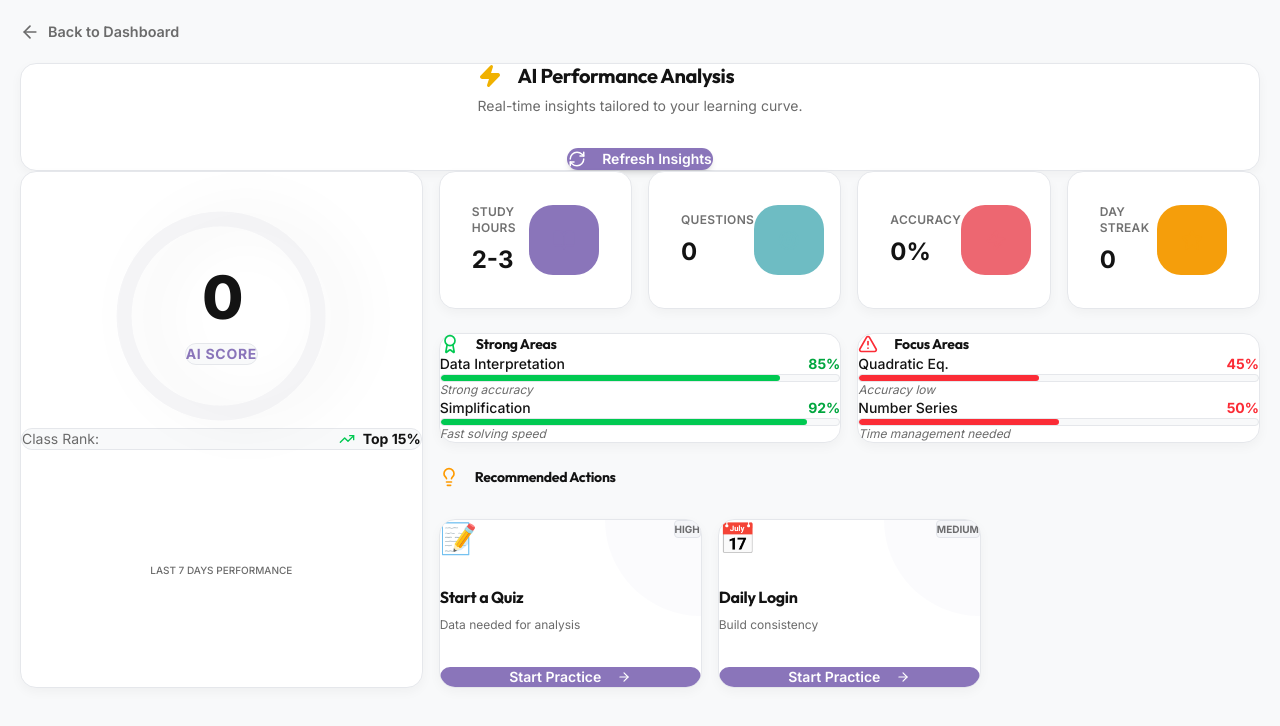
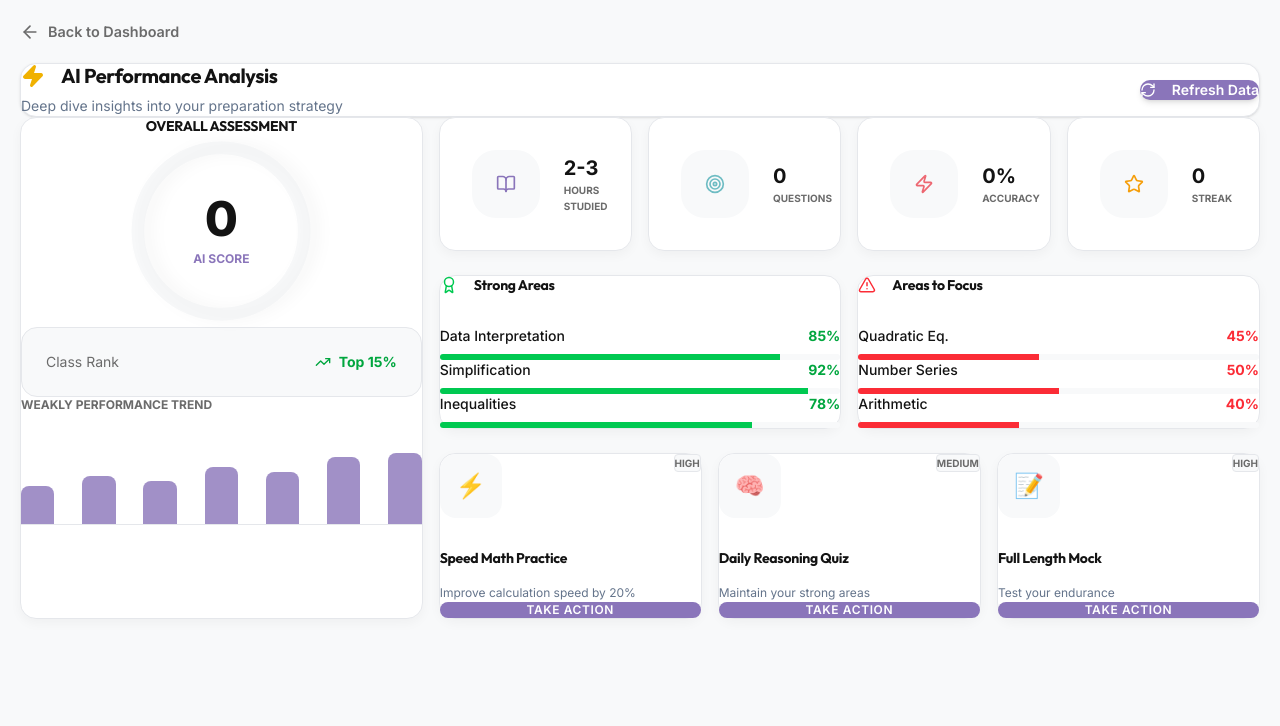
Before and after one commit to ShyamCoder2024/StudywiseBanking_site, a React (Vite) app in the folder frontend/: page /analysis in a window 1280 px wide. Shown: the top 726 px of the page. Built offline with nearby package versions, Linux system fonts and the light colour scheme; no server answers; sample sign-in values are in the browser's storage.

Commit message:
Nuclear Redesign: Dense dashboard layout, Trend Chart, Fixed Cards

```diff
--- a/frontend/src/components/ai/AIAnalysis.jsx
+++ b/frontend/src/components/ai/AIAnalysis.jsx
@@ -2,7 +2,8 @@ import { useState, useEffect } from 'react';
 import { motion } from 'framer-motion';
 import {
     BookOpen, Target, Zap, Star, Lightbulb, RefreshCw,
-    TrendingUp, Award, AlertTriangle, ArrowRight, BarChart2
+    TrendingUp, Award, AlertTriangle, ArrowRight, BarChart2,
+    CheckCircle2, XCircle
 } from 'lucide-react';
 import { useNavigate } from 'react-router-dom';
 import api from '../../services/api';
@@ -13,21 +14,24 @@ const MOCK_AI_INSIGHTS = {
     summary: "Complete more quizzes to generate personalized AI insights.",
     strengths: [
         { topic: "Data Interpretation", score: 85, detail: "Strong accuracy" },
-        { topic: "Simplification", score: 92, detail: "Fast solving speed" }
+        { topic: "Simplification", score: 92, detail: "Fast solving speed" },
+        { topic: "Inequalities", score: 78, detail: "Good concept clarity" }
     ],
     weaknesses: [
         { topic: "Quadratic Eq.", score: 45, detail: "Accuracy low" },
-        { topic: "Number Series", score: 50, detail: "Time management needed" }
+        { topic: "Number Series", score: 50, detail: "Time management needed" },
+        { topic: "Arithmetic", score: 40, detail: "Concept revision needed" }
     ],
     suggestions: [
-        { topic: "Start a Quiz", reason: "Data needed for analysis", icon: "📝", priority: "High" },
-        { topic: "Daily Login", reason: "Build consistency", icon: "📅", priority: "Medium" }
+        { topic: "Speed Math Practice", reason: "Improve calculation speed by 20%", icon: "⚡", priority: "High" },
+        { topic: "Daily Reasoning Quiz", reason: "Maintain your strong areas", icon: "🧠", priority: "Medium" },
+        { topic: "Full Length Mock", reason: "Test your endurance", icon: "📝", priority: "High" }
     ],
-    studyHours: "0",
-    questionsAttempted: 0,
-    accuracy: 0,
-    streakDays: 0,
-    weeklyTrend: [40, 50, 45, 60, 55, 70, 0] // Mock trend data
+    studyHours: "2.5",
+    questionsAttempted: 142,
+    accuracy: 68,
+    streakDays: 5,
+    weeklyTrend: [40, 50, 45, 60, 55, 70, 75]
 };
 
 // Animation Variants
@@ -40,7 +44,7 @@ const containerVariants = {
 };
 
 const itemVariants = {
-    hidden: { opacity: 0, y: 30 },
+    hidden: { opacity: 0, y: 20 },
     visible: {
         opacity: 1,
         y: 0,
@@ -86,16 +90,16 @@ export function AIAnalysis() {
 
     const score = data.accuracy || 0;
     const stats = [
-        { label: "Study Hours", value: data.suggestedStudyHours || "2-3", icon: BookOpen, color: "var(--color-primary)" },
+        { label: "Hours Studied", value: data.suggestedStudyHours || "2-3", icon: BookOpen, color: "var(--color-primary)" },
         { label: "Questions", value: data.totalQuestions || 0, icon: Target, color: "var(--color-success)" },
         { label: "Accuracy", value: `${score}%`, icon: Zap, color: "var(--color-warning)" },
-        { label: "Day Streak", value: data.streakCount || 0, icon: Star, color: "#F59E0B" }
+        { label: "Streak", value: data.streakCount || 0, icon: Star, color: "#F59E0B" }
     ];
 
     const strengths = ai.strengths && ai.strengths.length > 0 ? ai.strengths : MOCK_AI_INSIGHTS.strengths;
     const weaknesses = ai.weaknesses && ai.weaknesses.length > 0 ? ai.weaknesses : MOCK_AI_INSIGHTS.weaknesses;
     const suggestions = ai.suggestions || MOCK_AI_INSIGHTS.suggestions;
-    const weeklyTrend = MOCK_AI_INSIGHTS.weeklyTrend; // Ideally from backend
+    // const weeklyTrend = MOCK_AI_INSIGHTS.weeklyTrend; // For SVG graph
 
     return (
         <motion.div
@@ -104,46 +108,41 @@ export function AIAnalysis() {
             initial="hidden"
             animate="visible"
         >
-            {/* Header Card */}
+            {/* Header */}
             <motion.div
-                className="flex flex-col md:flex-row justify-between items-center p-6 rounded-[var(--radius-lg)] shadow-[var(--shadow-card)] border border-[var(--color-border)]"
-                style={{ backgroundColor: 'var(--color-card)' }}
+                className="flex items-center justify-between p-6 rounded-[var(--radius-lg)] border border-[var(--color-border)] shadow-sm bg-[var(--color-card)]"
                 variants={itemVariants}
             >
-                <div className="mb-4 md:mb-0">
-                    <h2 className="text-xl font-bold flex items-center gap-2" style={{ color: 'var(--color-text)' }}>
+                <div>
+                    <h2 className="text-xl font-bold flex items-center gap-2 text-[var(--color-text)]">
                         <Zap className="fill-current text-yellow-500" /> AI Performance Analysis
                     </h2>
-                    <p className="text-sm mt-1" style={{ color: 'var(--color-text-secondary)' }}>
-                        Real-time insights tailored to your learning curve.
+                    <p className="text-sm text-[var(--color-text-secondary)] mt-1">
+                        Deep dive insights into your preparation strategy
                     </p>
                 </div>
                 <button
                     onClick={handleRefresh}
                     disabled={analyzing}
-                    className="flex items-center gap-2 px-6 py-2.5 rounded-full font-semibold text-sm transition-all transform hover:scale-105 active:scale-95 shadow-md border border-transparent"
-                    style={{ backgroundColor: 'var(--color-primary)', color: 'white' }}
+                    className="flex items-center gap-2 px-6 py-2 rounded-full font-semibold text-sm transition-all hover:scale-105 active:scale-95 text-white shadow-md hover:shadow-lg"
+                    style={{ backgroundColor: 'var(--color-primary)' }}
                 >
-                    <RefreshCw size={18} className={analyzing ? "animate-spin" : ""} />
-                    {analyzing ? "Updating..." : "Refresh Insights"}
+                    <RefreshCw size={16} className={analyzing ? "animate-spin" : ""} />
+                    {analyzing ? "Analyzing..." : "Refresh Data"}
                 </button>
             </motion.div>
 
             <div className="grid grid-cols-1 lg:grid-cols-12 gap-6">
 
-                {/* 1. HERO COLUMN - Score, Rank & Trend */}
-                <motion.div
-                    className="col-span-1 lg:col-span-4 flex flex-col gap-6"
-                    variants={itemVariants}
-                >
-                    {/* Main Score Card */}
-                    <div
-                        className="flex-1 flex flex-col items-center p-8 rounded-[var(--radius-lg)] shadow-[var(--shadow-card)] border border-[var(--color-border)] text-center relative overflow-hidden"
-                        style={{ backgroundColor: 'var(--color-card)' }}
-                    >
-                        <div className="relative w-56 h-56 mb-8 mt-4">
-                            <svg viewBox="0 0 120 120" className="w-full h-full -rotate-90 drop-shadow-2xl">
-                                <circle cx="60" cy="60" r="52" stroke="var(--color-border)" strokeWidth="8" fill="none" opacity="0.4" />
+                {/* LEFT SIDEBAR - PROFILE & SCORE (3 Columns) */}
+                <motion.div className="col-span-1 lg:col-span-4 flex flex-col gap-6" variants={itemVariants}>
+                    <div className="flex-1 p-6 rounded-[var(--radius-lg)] border border-[var(--color-border)] shadow-[var(--shadow-card)] bg-[var(--color-card)] flex flex-col items-center text-center">
+                        <h3 className="text-sm font-bold uppercase tracking-wider text-[var(--color-text-secondary)] mb-6">Overall Assessment</h3>
+
+                        {/* Score Ring */}
+                        <div className="relative w-48 h-48 mb-6">
+                            <svg viewBox="0 0 120 120" className="w-full h-full -rotate-90 drop-shadow-xl">
+                                <circle cx="60" cy="60" r="52" stroke="var(--color-border)" strokeWidth="8" fill="none" opacity="0.3" />
                                 <motion.circle
                                     cx="60" cy="60" r="52"
                                     stroke="var(--color-primary)" strokeWidth="8" fill="none"
@@ -154,100 +153,88 @@ export function AIAnalysis() {
                                 />
                             </svg>
                             <div className="absolute inset-0 flex flex-col items-center justify-center">
-                                <span className="text-6xl font-extrabold tracking-tighter" style={{ color: 'var(--color-text)' }}>{score}</span>
-                                <span className="text-sm font-bold uppercase tracking-wider mt-2 px-3 py-1 rounded-full bg-[var(--color-bg)] border border-[var(--color-border)]" style={{ color: 'var(--color-primary)' }}>AI Score</span>
+                                <span className="text-5xl font-extrabold text-[var(--color-text)]">{score}</span>
+                                <span className="text-xs font-bold text-[var(--color-primary)] uppercase mt-1">AI Score</span>
                             </div>
                         </div>
 
                         {/* Rank Badge */}
-                        <div className="mb-8 w-full">
-                            <div className="flex justify-between items-center text-sm px-4 py-2 rounded-lg bg-[var(--color-bg)] border border-[var(--color-border)]">
-                                <span className="text-[var(--color-text-secondary)]">Class Rank:</span>
-                                <span className="font-bold flex items-center gap-1" style={{ color: 'var(--color-text)' }}>
-                                    <TrendingUp size={16} className="text-green-500" /> Top 15%
+                        <div className="w-full bg-[var(--color-bg)] rounded-lg p-3 border border-[var(--color-border)] mb-6 flex justify-between items-center">
+                            <span className="text-sm text-[var(--color-text-secondary)]">Class Rank</span>
+                            <span className="text-sm font-bold text-green-600 flex items-center gap-1">
+                                <TrendingUp size={16} /> Top 15%
                             </span>
                         </div>
+
+                        {/* Trend Graph (SVG) */}
+                        <div className="w-full mt-auto">
+                            <div className="text-left text-xs font-bold text-[var(--color-text-secondary)] mb-2 uppercase">Weakly Performance Trend</div>
+                            <div className="h-24 w-full relative border-b border-[var(--color-border)] flex items-end justify-between px-1">
+                                {MOCK_AI_INSIGHTS.weeklyTrend.map((val, idx) => (
+                                    <motion.div
+                                        key={idx}
+                                        className="w-1/12 bg-[var(--color-primary)] rounded-t-sm opacity-80 hover:opacity-100 transition-opacity relative group"
+                                        initial={{ height: 0 }}
+                                        animate={{ height: `${val}%` }}
+                                        transition={{ duration: 0.5, delay: idx * 0.1 }}
+                                    >
+                                        <div className="absolute -top-6 left-1/2 -translate-x-1/2 bg-black text-white text-[10px] px-1.5 py-0.5 rounded opacity-0 group-hover:opacity-100 transition-opacity pointer-events-none">
+                                            {val}%
                                         </div>
-
-                        {/* Weekly Trend Graph (CSS Bars) */}
-                        <div className="w-full mt-auto">
-                            <div className="flex justify-between items-end h-24 gap-2 px-2">
-                                {weeklyTrend.map((val, idx) => (
-                                    <div key={idx} className="w-full flex flex-col items-center gap-1 group">
-                                        <div
-                                            className="w-full rounded-t-sm transition-all group-hover:opacity-80 relative"
-                                            style={{
-                                                height: `${val}%`,
-                                                backgroundColor: idx === 6 ? 'var(--color-primary)' : 'var(--color-border)'
-                                            }}
-                                        >
-                                            {/* Tooltip */}
-                                            <div className="absolute bottom-full mb-1 left-1/2 -translate-x-1/2 text-[10px] font-bold opacity-0 group-hover:opacity-100 transition-opacity bg-black text-white px-1 rounded pointer-events-none">
-                                                {val}
-                                            </div>
-                                        </div>
-                                    </div>
+                                    </motion.div>
                                 ))}
                             </div>
-                            <div className="text-[10px] uppercase text-center mt-2 text-[var(--color-text-secondary)] font-medium">Last 7 Days Performance</div>
                         </div>
                     </div>
                 </motion.div>
 
-                {/* 2. STATS & ANALYSIS COLUMN */}
+                {/* RIGHT CONTENT - STATS & ACTION (8 Columns) */}
                 <div className="col-span-1 lg:col-span-8 flex flex-col gap-6">
 
-                    {/* Quick Stats Row */}
+                    {/* 1. Quick Stats Grid */}
                     <div className="grid grid-cols-2 md:grid-cols-4 gap-4">
                         {stats.map((stat, i) => (
                             <motion.div
                                 key={i}
-                                className="p-4 rounded-[var(--radius-lg)] border border-[var(--color-border)] flex flex-row items-center justify-between shadow-[var(--shadow-card)] transition-all cursor-default group"
-                                style={{ backgroundColor: 'var(--color-card)' }}
+                                className="p-4 rounded-[var(--radius-lg)] border border-[var(--color-border)] bg-[var(--color-card)] shadow-[var(--shadow-card)] flex flex-row items-center gap-3 hover:-translate-y-1 transition-transform"
                                 variants={itemVariants}
-                                whileHover={{ y: -3 }}
                             >
+                                <div className="p-3 rounded-xl bg-[var(--color-bg)]" style={{ color: stat.color }}>
+                                    <stat.icon size={20} />
+                                </div>
                                 <div>
-                                    <div className="text-xs font-semibold uppercase tracking-wide opacity-60 mb-1" style={{ color: 'var(--color-text)' }}>{stat.label}</div>
-                                    <div className="text-2xl font-bold" style={{ color: 'var(--color-text)' }}>{stat.value}</div>
-                                </div>
-                                <div
-                                    className="p-3 rounded-xl bg-opacity-10 transition-transform group-hover:scale-110"
-                                    style={{ backgroundColor: stat.color, color: stat.color }}
-                                >
-                                    <stat.icon size={22} />
+                                    <div className="text-xl font-bold text-[var(--color-text)]">{stat.value}</div>
+                                    <div className="text-[10px] uppercase font-bold text-[var(--color-text-secondary)]">{stat.label}</div>
                                 </div>
                             </motion.div>
                         ))}
                     </div>
 
-                    {/* Deep Analysis (Strengths vs Weaknesses) */}
+                    {/* 2. Strengths & Weaknesses (Split View) */}
                     <div className="grid grid-cols-1 md:grid-cols-2 gap-6 flex-1">
                         {/* Strengths */}
                         <motion.div
-                            className="p-6 rounded-[var(--radius-lg)] border border-[var(--color-border)] shadow-[var(--shadow-card)] flex flex-col h-full"
-                            style={{ backgroundColor: 'var(--color-card)' }}
+                            className="bg-[var(--color-card)] rounded-[var(--radius-lg)] border border-[var(--color-border)] shadow-[var(--shadow-card)] p-6"
                             variants={itemVariants}
                         >
-                            <h3 className="font-bold mb-5 flex items-center gap-2" style={{ color: 'var(--color-text)' }}>
-                                <Award className="text-green-500" size={20} /> Strong Areas
+                            <h3 className="font-bold flex items-center gap-2 text-[var(--color-text)] mb-4">
+                                <Award className="text-green-500" size={18} /> Strong Areas
                             </h3>
-                            <div className="space-y-5">
+                            <div className="space-y-4">
                                 {strengths.map((item, i) => (
-                                    <div key={i} className="space-y-2">
-                                        <div className="flex justify-between items-center text-sm">
-                                            <span className="font-medium" style={{ color: 'var(--color-text)' }}>{item.topic}</span>
-                                            <span className="font-bold text-green-600 dark:text-green-400">{item.score}%</span>
+                                    <div key={i} className="group">
+                                        <div className="flex justify-between text-sm mb-1">
+                                            <span className="font-medium text-[var(--color-text)]">{item.topic}</span>
+                                            <span className="font-bold text-green-600">{item.score}%</span>
                                         </div>
-                                        <div className="h-2 w-full bg-[var(--color-bg)] rounded-full overflow-hidden border border-[var(--color-border)]">
+                                        <div className="h-1.5 w-full bg-[var(--color-bg)] rounded-full overflow-hidden">
                                             <motion.div
-                                                className="h-full bg-green-500 rounded-full"
+                                                className="h-full bg-green-500"
                                                 initial={{ width: 0 }}
                                                 animate={{ width: `${item.score}%` }}
                                                 transition={{ duration: 1, delay: 0.5 }}
                                             />
                                         </div>
-                                        <p className="text-xs italic" style={{ color: 'var(--color-text-secondary)' }}>{item.detail}</p>
                                     </div>
                                 ))}
                             </div>
@@ -255,73 +242,59 @@ export function AIAnalysis() {
 
                         {/* Weaknesses */}
                         <motion.div
-                            className="p-6 rounded-[var(--radius-lg)] border border-[var(--color-border)] shadow-[var(--shadow-card)] flex flex-col h-full"
-                            style={{ backgroundColor: 'var(--color-card)' }}
+                            className="bg-[var(--color-card)] rounded-[var(--radius-lg)] border border-[var(--color-border)] shadow-[var(--shadow-card)] p-6"
                             variants={itemVariants}
                         >
-                            <h3 className="font-bold mb-5 flex items-center gap-2" style={{ color: 'var(--color-text)' }}>
-                                <AlertTriangle className="text-red-500" size={20} /> Focus Areas
+                            <h3 className="font-bold flex items-center gap-2 text-[var(--color-text)] mb-4">
+                                <AlertTriangle className="text-red-500" size={18} /> Areas to Focus
                             </h3>
-                            <div className="space-y-5">
+                            <div className="space-y-4">
                                 {weaknesses.map((item, i) => (
-                                    <div key={i} className="space-y-2">
-                                        <div className="flex justify-between items-center text-sm">
-                                            <span className="font-medium" style={{ color: 'var(--color-text)' }}>{item.topic}</span>
-                                            <span className="font-bold text-red-500 dark:text-red-400">{item.score}%</span>
+                                    <div key={i} className="group">
+                                        <div className="flex justify-between text-sm mb-1">
+                                            <span className="font-medium text-[var(--color-text)]">{item.topic}</span>
+                                            <span className="font-bold text-red-500">{item.score}%</span>
                                         </div>
-                                        <div className="h-2 w-full bg-[var(--color-bg)] rounded-full overflow-hidden border border-[var(--color-border)]">
+                                        <div className="h-1.5 w-full bg-[var(--color-bg)] rounded-full overflow-hidden">
                                             <motion.div
-                                                className="h-full bg-red-500 rounded-full"
+                                                className="h-full bg-red-500"
                                                 initial={{ width: 0 }}
                                                 animate={{ width: `${item.score}%` }}
                                                 transition={{ duration: 1, delay: 0.5 }}
                                             />
                                         </div>
-                                        <p className="text-xs italic" style={{ color: 'var(--color-text-secondary)' }}>{item.detail}</p>
                                     </div>
                                 ))}
                             </div>
                         </motion.div>
                     </div>
 
-                    {/* Actionable Recommendations */}
-                    <motion.div variants={itemVariants}>
-                        <h3 className="font-bold mb-4 flex items-center gap-2" style={{ color: 'var(--color-text)' }}>
-                            <Lightbulb size={20} className="text-amber-500" /> Recommended Actions
-                        </h3>
+                    {/* 3. Action Cards (Recommendations) */}
                     <div className="grid grid-cols-1 md:grid-cols-3 gap-4">
                         {suggestions.map((s, i) => (
                             <motion.div
                                 key={i}
-                                    className="p-5 rounded-[var(--radius-lg)] border border-[var(--color-border)] shadow-[var(--shadow-card)] flex flex-col justify-between h-full bg-[var(--color-card)] relative overflow-hidden group hover:border-[var(--color-primary)] transition-colors"
-                                    whileHover={{ y: -3 }}
+                                className="bg-[var(--color-card)] p-5 rounded-[var(--radius-lg)] border border-[var(--color-border)] shadow-[var(--shadow-card)] flex flex-col h-full hover:border-[var(--color-primary)] transition-colors"
+                                variants={itemVariants}
                             >
-                                    <div className="absolute top-0 right-0 w-24 h-24 bg-[var(--color-primary)] opacity-[0.03] rounded-bl-full -mr-8 -mt-8 pointer-events-none"></div>
-
-                                    <div>
                                 <div className="flex justify-between items-start mb-4">
-                                            <div className="text-3xl">{s.icon}</div>
-                                            <span className="text-[10px] uppercase font-bold px-2 py-1 rounded bg-[var(--color-bg)] border border-[var(--color-border)]" style={{ color: 'var(--color-text-secondary)' }}>
-                                                {s.priority}
-                                            </span>
-                                        </div>
-                                        <h4 className="font-bold text-base mb-1" style={{ color: 'var(--color-text)' }}>{s.topic}</h4>
-                                        <p className="text-xs line-clamp-2 mb-4 leading-relaxed" style={{ color: 'var(--color-text-secondary)' }}>
-                                            {s.reason}
-                                        </p>
+                                    <div className="text-2xl p-2 bg-[var(--color-bg)] rounded-lg">{s.icon}</div>
+                                    <span className="text-[10px] font-bold px-2 py-1 rounded bg-[var(--color-bg)] text-[var(--color-text-secondary)] border border-[var(--color-border)] uppercase">{s.priority}</span>
                                 </div>
 
+                                <h4 className="font-bold text-[var(--color-text)] text-sm mb-2">{s.topic}</h4>
+                                <p className="text-xs text-[var(--color-text-secondary)] leading-relaxed mb-6 line-clamp-2">{s.reason}</p>
+
                                 <button
-                                        className="w-full py-2.5 rounded-lg flex items-center justify-center gap-2 text-sm font-semibold transition-all active:scale-95"
-                                        style={{ backgroundColor: 'var(--color-primary)', color: 'white' }}
+                                    className="mt-auto w-full py-2 rounded-lg text-xs font-bold uppercase tracking-wider text-white transition-transform active:scale-95"
+                                    style={{ backgroundColor: 'var(--color-primary)' }}
                                     onClick={() => navigate('/quizzes')}
                                 >
-                                        Start Practice <ArrowRight size={14} />
+                                    Take Action
                                 </button>
                             </motion.div>
                         ))}
                     </div>
-                    </motion.div>
 
                 </div>
             </div>
```
Lines whose indentation alone changed are shown as unchanged.
